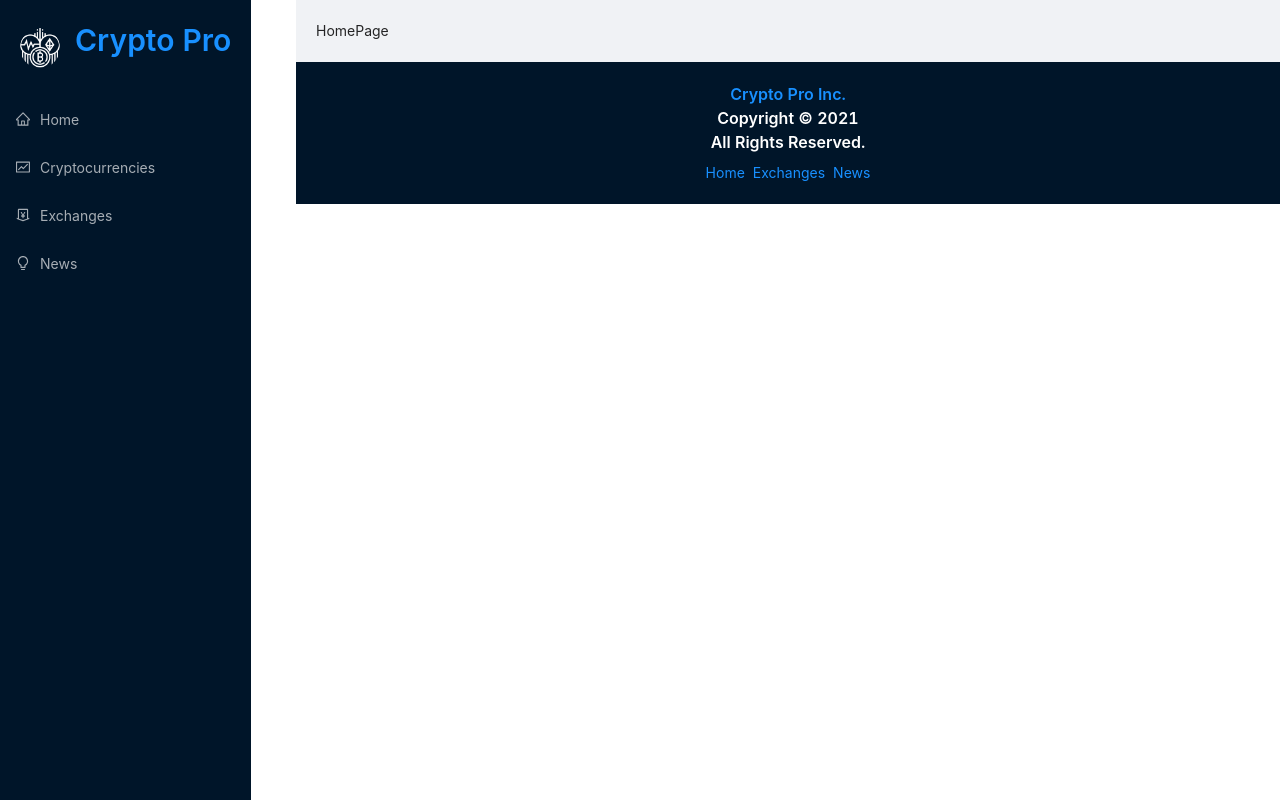
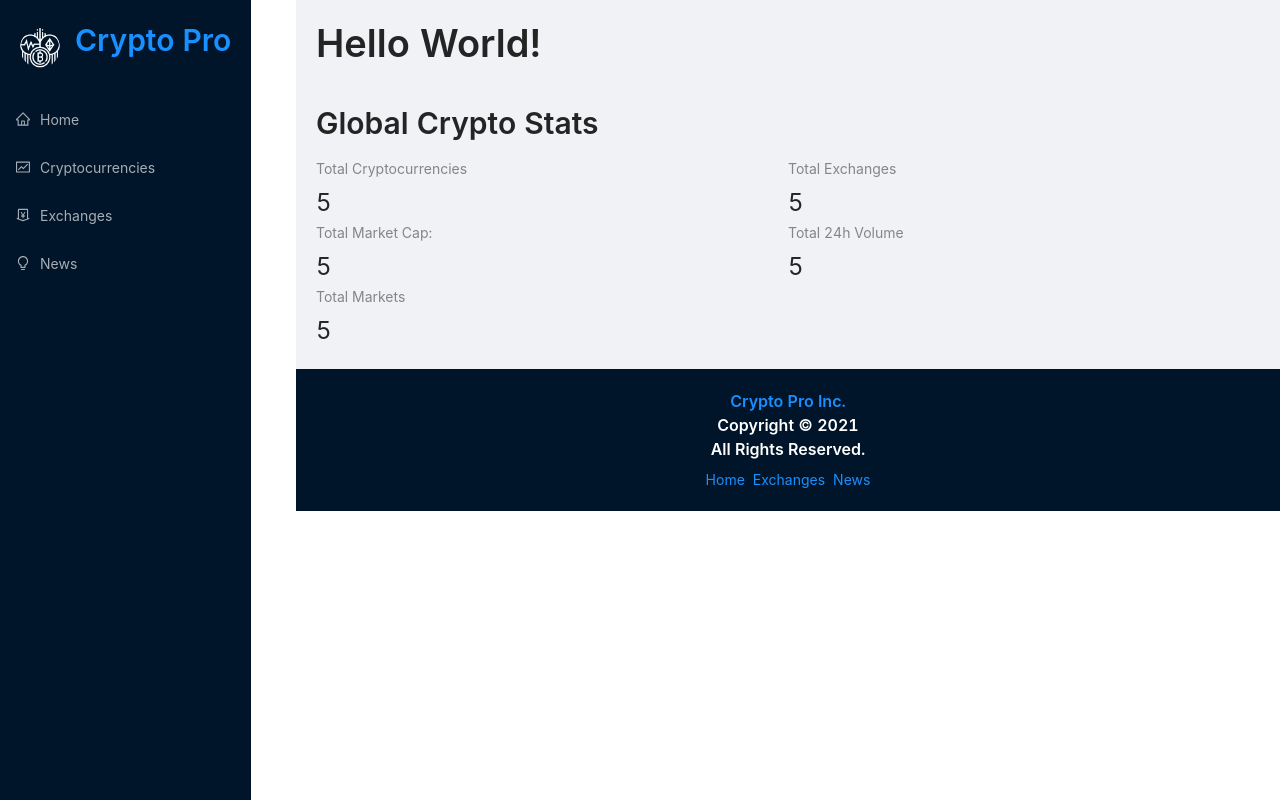
Before and after one commit to devaratpatel/cryptoPro, a React (Create React App) app: page / in a window 1280 px wide. Built offline with nearby package versions, Linux system fonts and the light colour scheme.

Commit message:
feat: homepage strcuture set up with dummy data

```diff
--- a/src/components/Homepage.js
+++ b/src/components/Homepage.js
@@ -1,9 +1,33 @@
 import React from 'react';
+import millify from 'millify';
+import { Typography, Row, Col, Statistic } from 'antd';
+import { Link } from 'react-router-dom';
 
 function Homepage() {
+  const { Title } = Typography;
   return (
     <div>
-      <div>HomePage</div>
+      <Title>Hello World!</Title>
+      <Title level={2} className='="heading'>
+        Global Crypto Stats
+      </Title>
+      <Row>
+        <Col span={12}>
+          <Statistic title="Total Cryptocurrencies" value={5} />
+        </Col>
+        <Col span={12}>
+          <Statistic title="Total Exchanges" value={5} />
+        </Col>
+        <Col span={12}>
+          <Statistic title="Total Market Cap:" value={5} />
+        </Col>
+        <Col span={12}>
+          <Statistic title="Total 24h Volume" value={5} />
+        </Col>
+        <Col span={12}>
+          <Statistic title="Total Markets" value={5} />
+        </Col>
+      </Row>
     </div>
   );
 }
```
Also changed, not shown: 1 other file (tests, documents, lock files or other folders).
